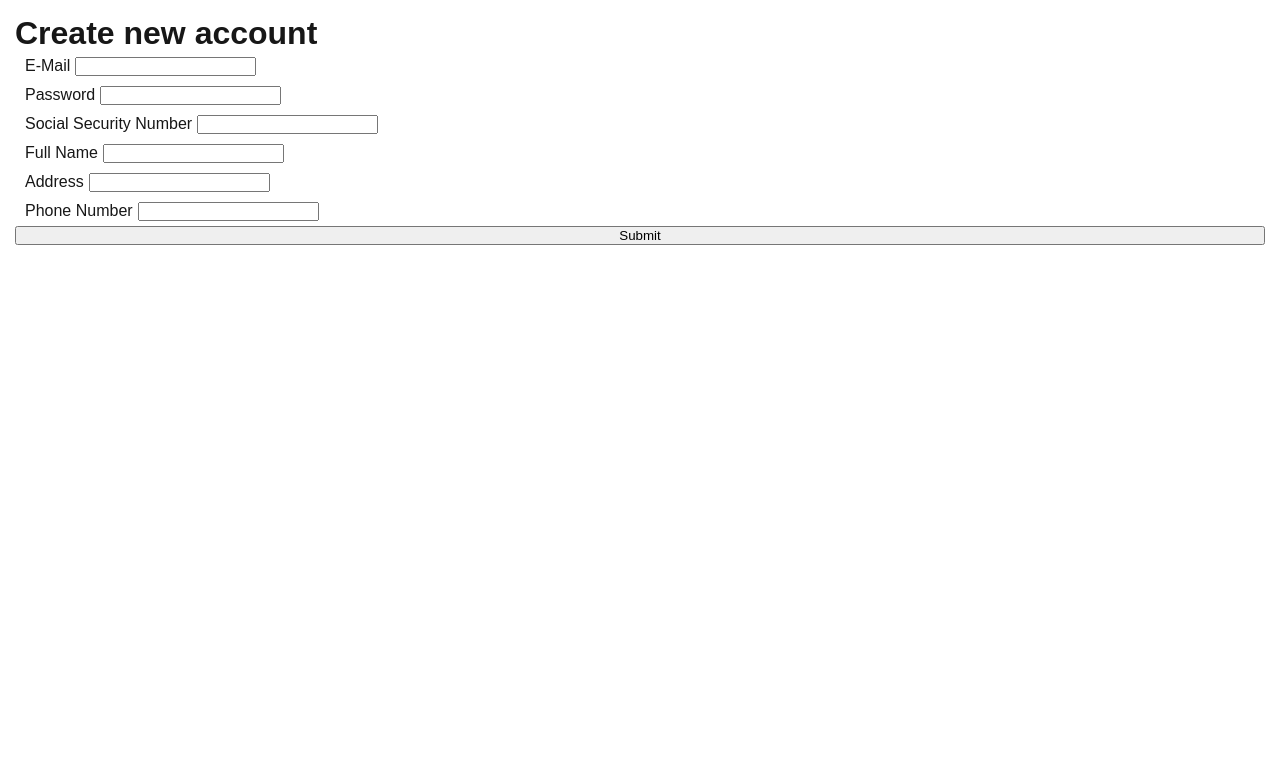
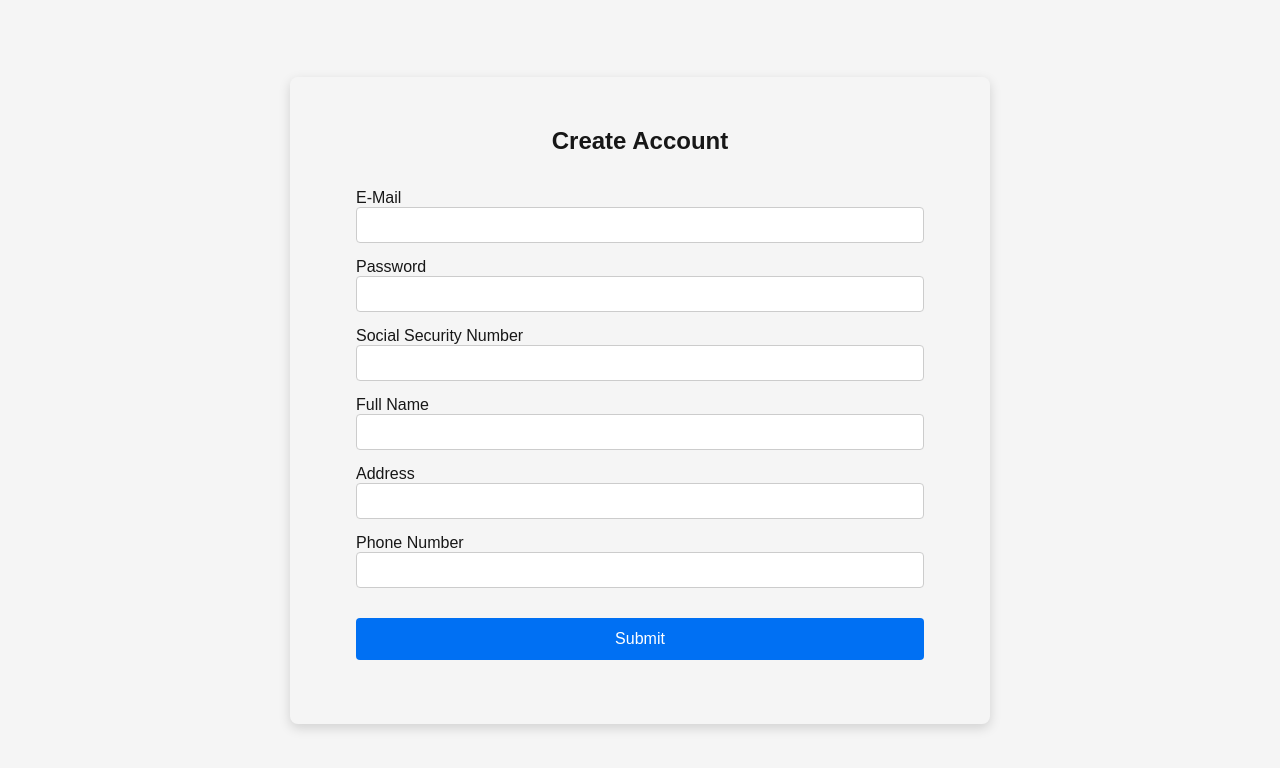
Before and after one commit to Cebasthian/d0018e, a Next.js app: page /account/create in a window 1280 px wide. Shown: the top 768 px of the page. Built offline with nearby package versions, Linux system fonts and the light colour scheme.

Commit message:
updated creation and small update to the login css.

```diff
--- a/src/app/account/create/account-create.module.css
+++ b/src/app/account/create/account-create.module.css
@@ -1,23 +1,81 @@
+body {
+    margin: 0;
+    padding: 0;
+}
+
 .container {
+    position: relative;
     display: flex;
-    flex-direction: column;
-    padding: 15px;
+    justify-content: center;
+    align-items: center;
+    height: 100vh;
+    background: #f5f5f5;
+}
+
+.card {
+    width: 700px;
+    margin: 0 auto;
+    padding: 50px;
+    border-radius: 8px;
+    box-shadow: 0 4px 12px rgba(0, 0, 0, 0.15);
+}
+
+.title {
+    text-align: center;
+    font-size: 24px;
+    font-weight: 600;
+    margin-bottom: 20px;
 }
 
 .form {
+    padding: 14px 16px;
     display: flex;
     flex-direction: column;
+    gap: 15px;
+}
 
-    label {
-        margin: 5px;
-        display: flex;
+.label {
+    display: flex;
+    flex-direction: column;
+    align-items: flex-start;
+    font-size: 14px;
+    gap: 10px;
+    margin-bottom: 16px;
 
-        span {
-            margin: 0 5px;
-        }
-    }
+}
+
+.label span {
+    text-align: left;
+}
+
+
+.input {
+    width: 1000px;
+    max-width: 100%;
+    padding: 8px;
+    font-size: 16px;
+    border: 1px solid #ccc;
+    border-radius: 4px;
+    text-align: left;
 }
 
 .success {
-    color: rgb(46, 216, 40);
+    text-align: center;
+    color: green;
+    font-weight: bold;
 }
+
+.submitButton {
+    background-color: #0070f3;
+    color: #ffffff;
+    border: none;
+    border-radius: 4px;
+    padding: 12px;
+    font-size: 16px;
+    cursor: pointer;
+    transition: background-color 0.3s;
+}
+
+.submitButton:hover {
+    background-color: #005bb5;
+}
--- a/src/app/account/create/form.tsx
+++ b/src/app/account/create/form.tsx
@@ -1,27 +1,26 @@
-"use client"
+"use client";
 
 import { http } from "@/lib/client/httpRequester";
 import { FormEvent, useState } from "react";
 import styles from "./account-create.module.css";
 
 export default function CreateAccountForm() {
-
-    const [success, setSuccess] = useState(false)
-    const [disabledSubmit, setDisabledSubmit] = useState(false)
+    const [success, setSuccess] = useState(false);
+    const [disabledSubmit, setDisabledSubmit] = useState(false);
 
     const onSubmit = async (e: FormEvent<HTMLFormElement>) => {
-        setSuccess(false)
-        setDisabledSubmit(true)
+        setSuccess(false);
+        setDisabledSubmit(true);
         e.preventDefault();
 
         const formData = new FormData(e.currentTarget);
 
-        const email = formData.get("email")
-        const password = formData.get("password")
-        const ssn = formData.get("ssn")
-        const name = formData.get("name")
-        const address = formData.get("address")
-        const phone_nr = formData.get("phone_nr")
+        const email = formData.get("email");
+        const password = formData.get("password");
+        const ssn = formData.get("ssn");
+        const name = formData.get("name");
+        const address = formData.get("address");
+        const phone_nr = formData.get("phone_nr");
 
         // const {
         //     email,
@@ -38,52 +37,61 @@ export default function CreateAccountForm() {
             ssn,
             name,
             address,
-            phone_nr
-        })
+            phone_nr,
+        });
 
-        if(res.status === 200) {
-            setSuccess(true)
-            setDisabledSubmit(false)
+        if (res.status === 200) {
+            setSuccess(true);
+            setDisabledSubmit(false);
         } else {
             setTimeout(() => {
-                setDisabledSubmit(false)
-            }, 200)
+                setDisabledSubmit(false);
+            }, 200);
         }
-    }
+    };
 
-    return(
-        <>
+    return (
+        <div className={styles.container}>
+            <div className={styles.card}>
+                <h2 className={styles.title}>Create Account</h2>
                 <form onSubmit={onSubmit} className={styles.form}>
                     <FormInput name="email">E-Mail</FormInput>
-            <FormInput name="password" password>Password</FormInput>
+                    <FormInput name="password" password>
+                        Password
+                    </FormInput>
                     <FormInput name="ssn">Social Security Number</FormInput>
                     <FormInput name="name">Full Name</FormInput>
                     <FormInput name="address">Address</FormInput>
                     <FormInput name="phone_nr">Phone Number</FormInput>
                     <b className={styles.success}>{success ? "Success" : ""}</b>
-            <input disabled={disabledSubmit} type="submit" />
+                    <input
+                        disabled={disabledSubmit}
+                        type="submit"
+                        className={styles.submitButton}
+                    />
                 </form>
-        </>
-    )
+            </div>
+        </div>
+    );
 }
 
 type FormInputProps = {
-    children: React.ReactNode,
-    name: string,
-    password?: boolean,
-}
+    children: React.ReactNode;
+    name: string;
+    password?: boolean;
+};
 
-const FormInput = ({
-    children,
-    name,
-    password
-}: FormInputProps) => {
-    return(
+const FormInput = ({ children, name, password }: FormInputProps) => {
+    return (
         <>
             <label>
                 <span>{children}</span>
-            <input type={password ? "password" : "text"} name={name} />
+                <input
+                    type={password ? "password" : "text"}
+                    name={name}
+                    className={styles.input}
+                />
             </label>
         </>
-    )
-}
+    );
+};
--- a/src/app/account/create/page.tsx
+++ b/src/app/account/create/page.tsx
@@ -6,7 +6,6 @@ export default function CreateAccountPage() {
     return(
         <>
         <div className={styles.container}>
-            <h1>Create new account</h1>
             <CreateAccountForm />
         </div>
         </>
--- a/src/app/login/login.module.css
+++ b/src/app/login/login.module.css
@@ -1,10 +1,9 @@
 .container {
-    display: "flex";
-    flex-direction: "column";
-    height: "100vh";
-    width: "100vw";
+    display: flex;
+    flex-direction: column;
+    height: 100vh;
+    width: 100vw;
     padding: "2rem";
-    margin-bottom: 2%;
     padding-top: 5%;
 }
 
@@ -14,9 +13,7 @@
     padding: 50px;
     background: white;
     border-radius: 8px;
-    box-shadow: 0 4px 12px rgba(0, 0, 0, 0.25);
-    position: relative;
-    z-index: 1;
+    box-shadow: 0 4px 12px rgba(0, 0, 0, 0.15);
 }
 
 .inputField {
```
Lines whose indentation alone changed are shown as unchanged.
